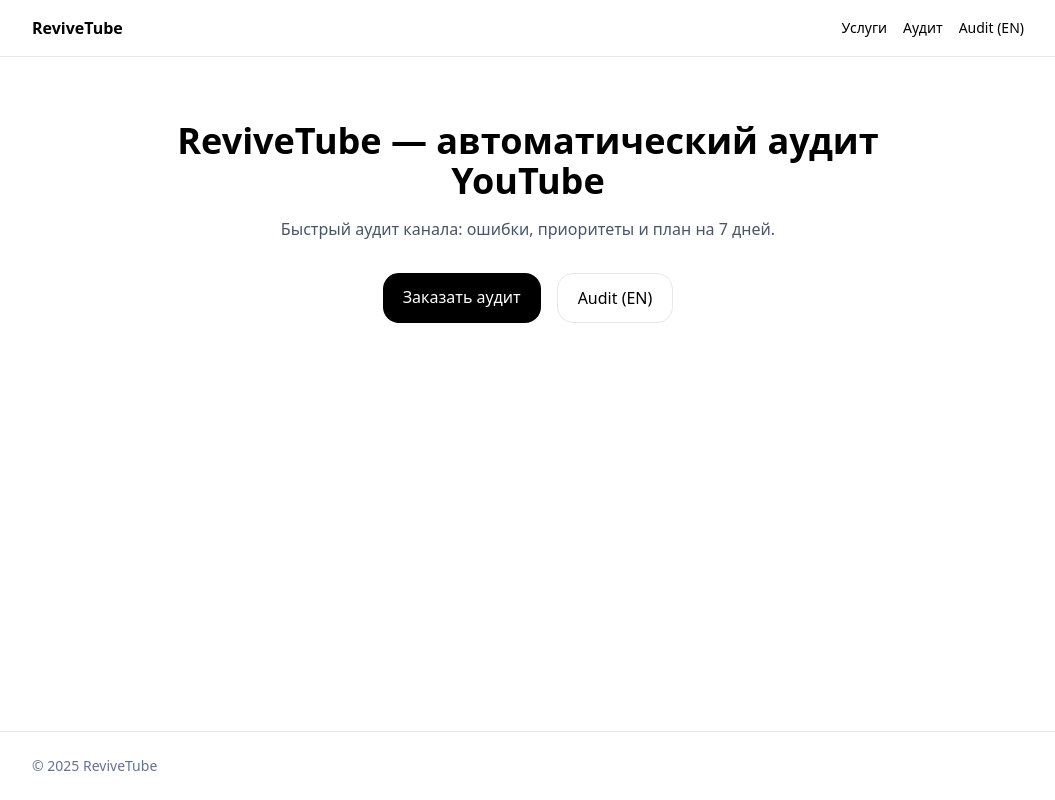
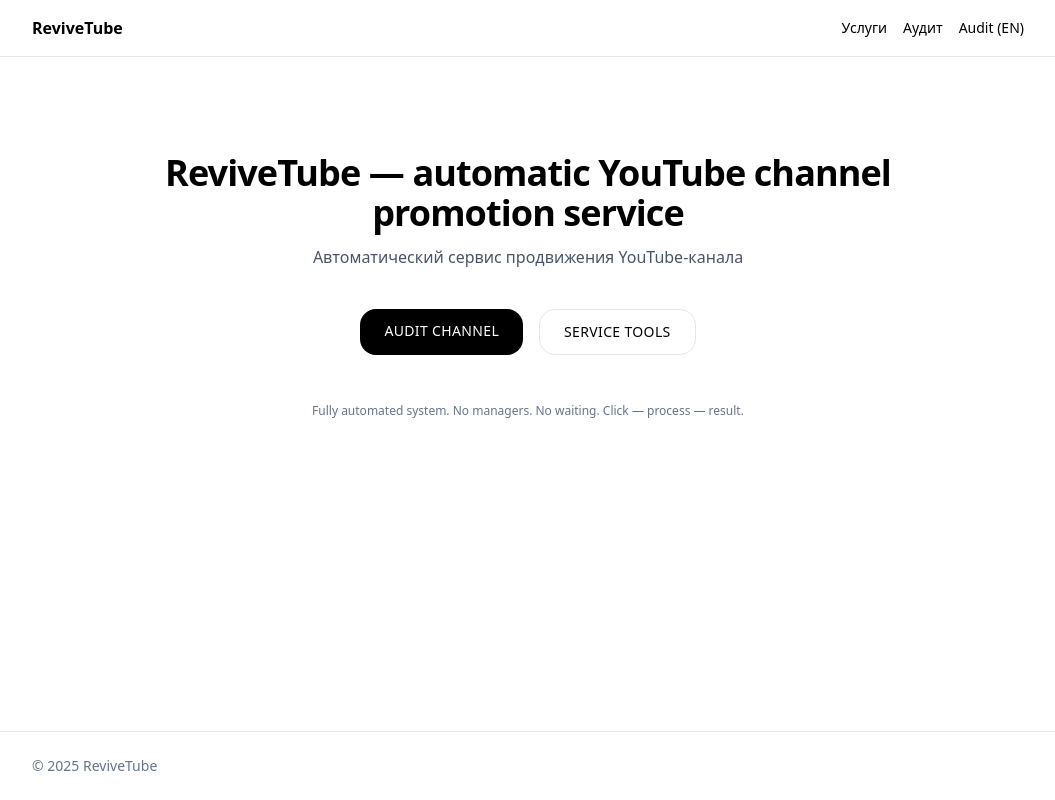
Before and after one commit to serhiibarzilov1968/revivetube, a Next.js app: page / in a window 1280 px wide. Shown: the whole page, without its empty margins (112-1167 px from the left). Built offline with nearby package versions, Linux system fonts and the light colour scheme.

Commit message:
Add files via upload

```diff
--- a/pages/index.js
+++ b/pages/index.js
@@ -1,15 +1,33 @@
 export default function Home() {
   return (
-    <section className="py-16">
-      <div className="max-w-3xl mx-auto px-4 text-center">
-        <h1 className="text-4xl font-bold">ReviveTube — автоматический аудит YouTube</h1>
-        <p className="mt-4 text-slate-600">
-          Быстрый аудит канала: ошибки, приоритеты и план на 7 дней.
+    <section className="py-24">
+      <div className="max-w-4xl mx-auto px-4 text-center">
+        <h1 className="text-4xl font-bold tracking-tight">
+          ReviveTube — automatic YouTube channel promotion service
+        </h1>
+        <p className="mt-3 text-slate-600">
+          Автоматический сервис продвижения YouTube-канала
         </p>
-        <div className="mt-8 flex gap-4 justify-center">
-          <a href="/audit?lang=ru" className="px-5 py-3 rounded-2xl bg-black text-white">Заказать аудит</a>
-          <a href="/audit?lang=en" className="px-5 py-3 rounded-2xl border">Audit (EN)</a>
+
+        <div className="mt-10 flex flex-wrap gap-4 justify-center">
+          <a
+            href="/audit?lang=en"
+            className="px-6 py-3 rounded-2xl bg-black text-white text-sm uppercase tracking-wide"
+          >
+            Audit Channel
+          </a>
+          <a
+            href="/services"
+            className="px-6 py-3 rounded-2xl border text-sm uppercase tracking-wide"
+          >
+            Service Tools
+          </a>
         </div>
+
+        <p className="mt-12 text-xs text-slate-500">
+          Fully automated system. No managers. No waiting.
+          Click — process — result.
+        </p>
       </div>
     </section>
   );
```
